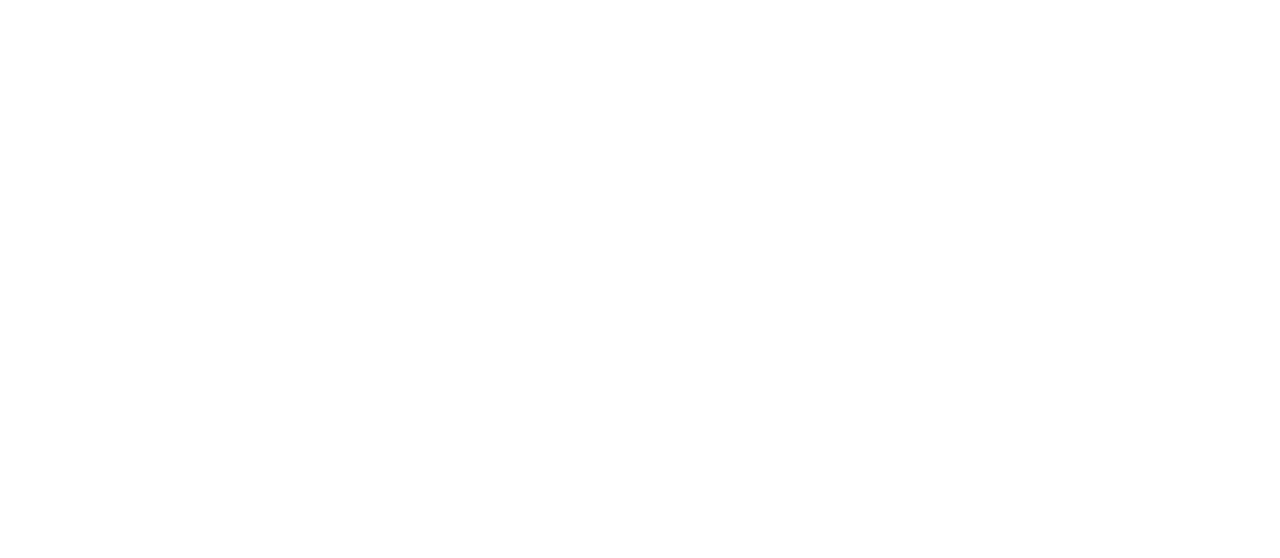
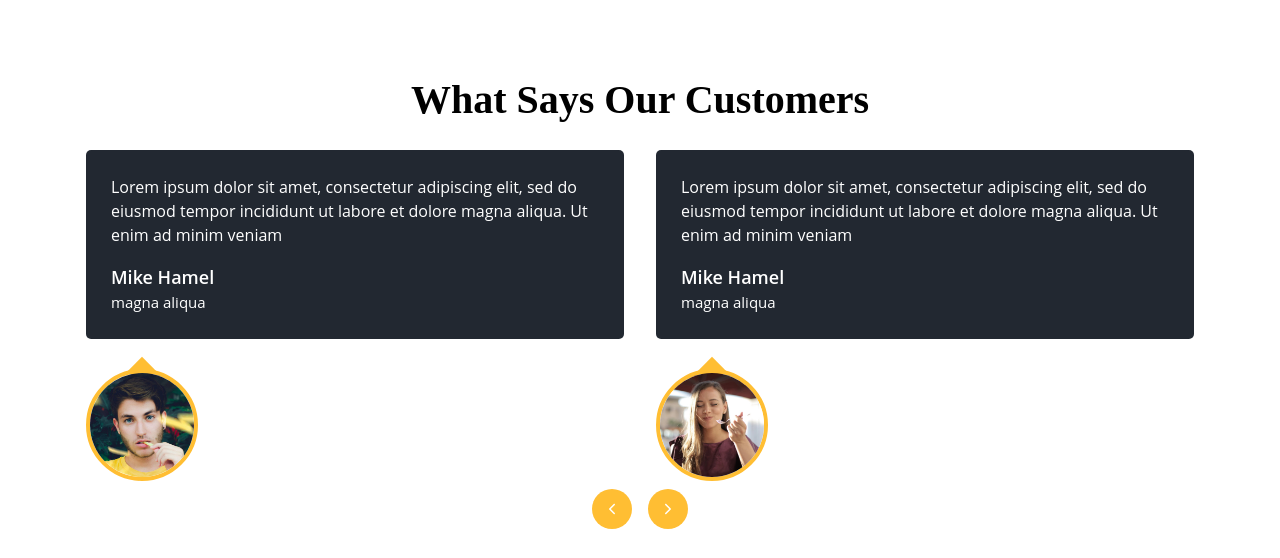
Before and after one commit to eoakpinarr/food-ordering, a Next.js app: page /Home in a window 1280 px wide. Shown: the part 3470-4028 px from the top of the page. Before the commit the page ends 3440 px from the top, so only its background shows below. Built offline with nearby package versions, Linux system fonts and the light colour scheme.

Commit message:
arrow icon what says our customers

```diff
--- /dev/null
+++ b/components/customers/CustomerItem.jsx
@@ -0,0 +1,33 @@
+import Image from 'next/image'
+import React from 'react'
+
+const CustomerItem = ({imgSrc}) => {
+    return (
+        <div className='mt-5 mx-4'>
+            <div className='p-[25px] bg-secondary text-white rounded-[5px]'>
+                <p>
+                    Lorem ipsum dolor sit amet, consectetur adipiscing elit, sed do
+                    eiusmod tempor incididunt ut labore et dolore magna aliqua. Ut enim ad
+                    minim veniam
+                </p>
+                <div className='flex flex-col mt-4'>
+                    <span className='text-lg font-semibold'>Mike Hamel</span>
+                    <p className='text-[15px]'>magna aliqua</p>
+                </div>
+            </div>
+            <div className="relative w-28 h-28 border-4 border-primary rounded-full mt-[30px]
+            before:w-5 before:h-5 before:content-[''] before:absolute before:top-0 before:rotate-45
+            before:bg-primary before:-translate-y-3 flex justify-center">
+                <Image
+                    src={imgSrc}
+                    alt=''
+                    layout='fill'
+                    objectFit='contain'
+                    className='rounded-full'
+                />
+            </div>
+        </div>
+    )
+}
+
+export default CustomerItem
--- /dev/null
+++ b/components/customers/Customers.jsx
@@ -0,0 +1,61 @@
+import React from 'react'
+import Title from '../ui/Title'
+import CustomerItem from './CustomerItem'
+import Slider from "react-slick";
+import {IoIosArrowBack, IoIosArrowForward} from 'react-icons/io'
+
+const Customers = () => {
+
+  function NextBtn ({onClick}) {
+    return(
+      <button className='bg-primary absolute -bottom-12 left-1/2 text-white ml-2
+      flex items-center justify-center w-10 h-10 rounded-full' onClick={onClick}>
+        <IoIosArrowForward />
+      </button>
+    )
+  }
+
+  function PrevBtn ({onClick}) {
+    return(
+      <button className='bg-primary absolute -bottom-12 right-1/2 text-white mr-2
+      flex items-center justify-center w-10 h-10 rounded-full' onClick={onClick}>
+        <IoIosArrowBack />
+      </button>
+    )
+  }
+
+  const settings = {
+    dots: false,
+    infinite: true,
+    arrows: true,
+    speed: 500,
+    slidesToShow: 2,
+    slidesToScroll: 1,
+    autoPlay:true,
+    autoplaySpeed: 4000,
+    nextArrow: <NextBtn />,
+    prevArrow: <PrevBtn />,
+    responsive: [
+      {
+        breakpoint: 768,
+        settings:{
+          slidesToShow: 1,
+        }
+      }
+    ]
+  };
+  return (
+    <div className='container mx-auto my-20'>
+      <Title addClass={"text-[40px] text-center"}>What Says Our Customers</Title>
+      <Slider {...settings} autoplay>
+        <CustomerItem imgSrc="/images/client1.jpg" />
+        <CustomerItem imgSrc="/images/client2.jpg" />
+        <CustomerItem imgSrc="/images/client1.jpg" />
+        <CustomerItem imgSrc="/images/client2.jpg" />
+        <CustomerItem imgSrc="/images/client2.jpg" />
+      </Slider>
+    </div>
+  )
+}
+
+export default Customers
--- a/components/ui/Reservation.jsx
+++ b/components/ui/Reservation.jsx
@@ -89,7 +89,7 @@ const Reservation = () => {
           </div>
           <button type='submit' className='btn-primary my-4' >BOOK NOW</button>
         </form>
-        <div className='lg:flex-1 !h-[384px] w-full'>
+        <div className='lg:flex-1 !h-[384px] w-full mb-5'>
           <iframe
             src="https://www.google.com/maps/embed?pb=!1m18!1m12!1m3!1d48979.85828551356!2d32.7514861216797!3d39.89123300000001!2m3!1f0!2f0!3f0!3m2!1i1024!2i768!4f13.1!3m3!1m2!1s0x14d345d9d434d213%3A0x5e5858586f0c50e9!2sYummy%20Burger%20House!5e0!3m2!1str!2str!4v1687351029579!5m2!1str!2str"
             width="100%"
--- a/pages/Home/index.jsx
+++ b/pages/Home/index.jsx
@@ -1,3 +1,4 @@
+import Customers from '@/components/customers/Customers'
 import MenuWrapper from '@/components/product/MenuWrapper'
 import About from '@/components/ui/About'
 import Campaigns from '@/components/ui/Campaigns'
@@ -13,6 +14,7 @@ const Index = () => {
       <MenuWrapper />
       <About />
       <Reservation />
+      <Customers />
     </div>
   )
 }
```
Also changed, not shown: public/images/client1.jpg (added), public/images/client2.jpg (added).
